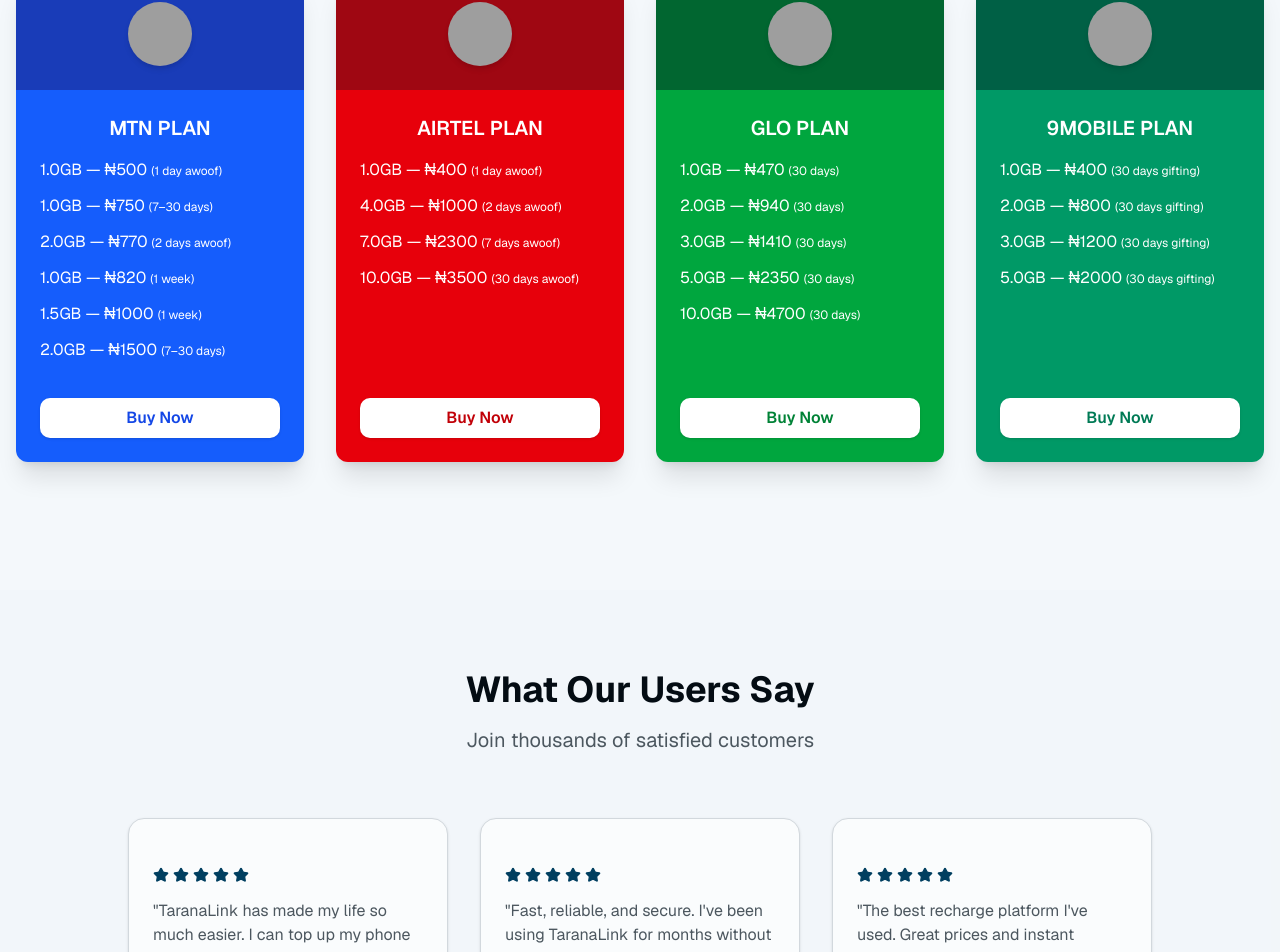
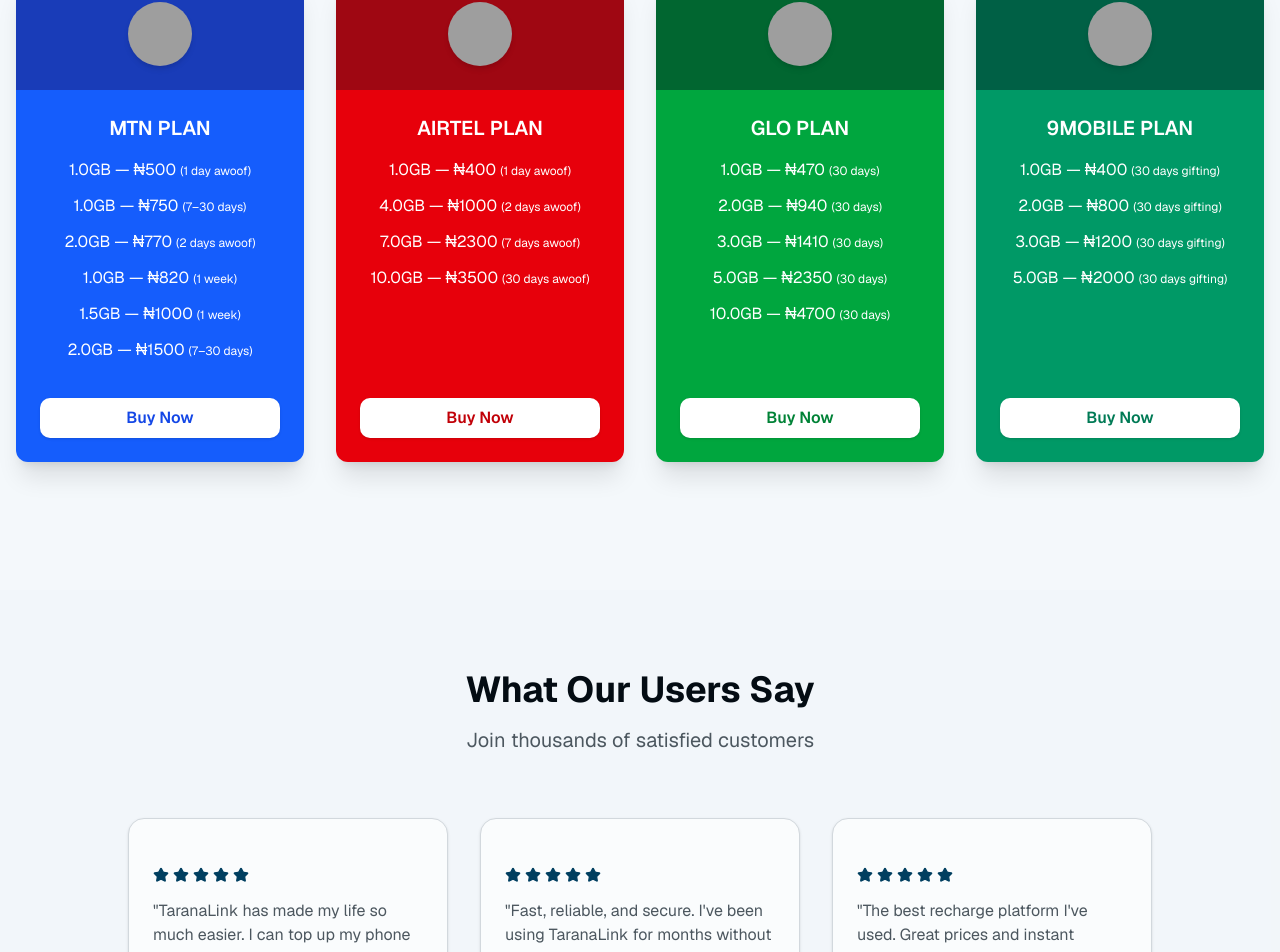
Before and after one commit to jahrulezfrancis/tarana-link, a Next.js app: page / in a window 1280 px wide. Shown: the part 2349-3301 px from the top of the page. Built offline with nearby package versions, Linux system fonts and the light colour scheme; grey boxes are pictures that could not be loaded.

Commit message:
updating text alignment

```diff
--- a/components/data-plans.tsx
+++ b/components/data-plans.tsx
@@ -95,7 +95,7 @@ const DataPlans: React.FC = () => {
                                 <h3 className="text-xl font-semibold mb-4 text-center">
                                     {plan.provider.toUpperCase()} PLAN
                                 </h3>
-                                <div className="flex-grow space-y-3">
+                                <div className="flex-grow space-y-3 text-center">
                                     {plan.plans.map((item, index) => (
                                         <p key={index}>
                                             {item.data} — {item.price}{' '}
```
